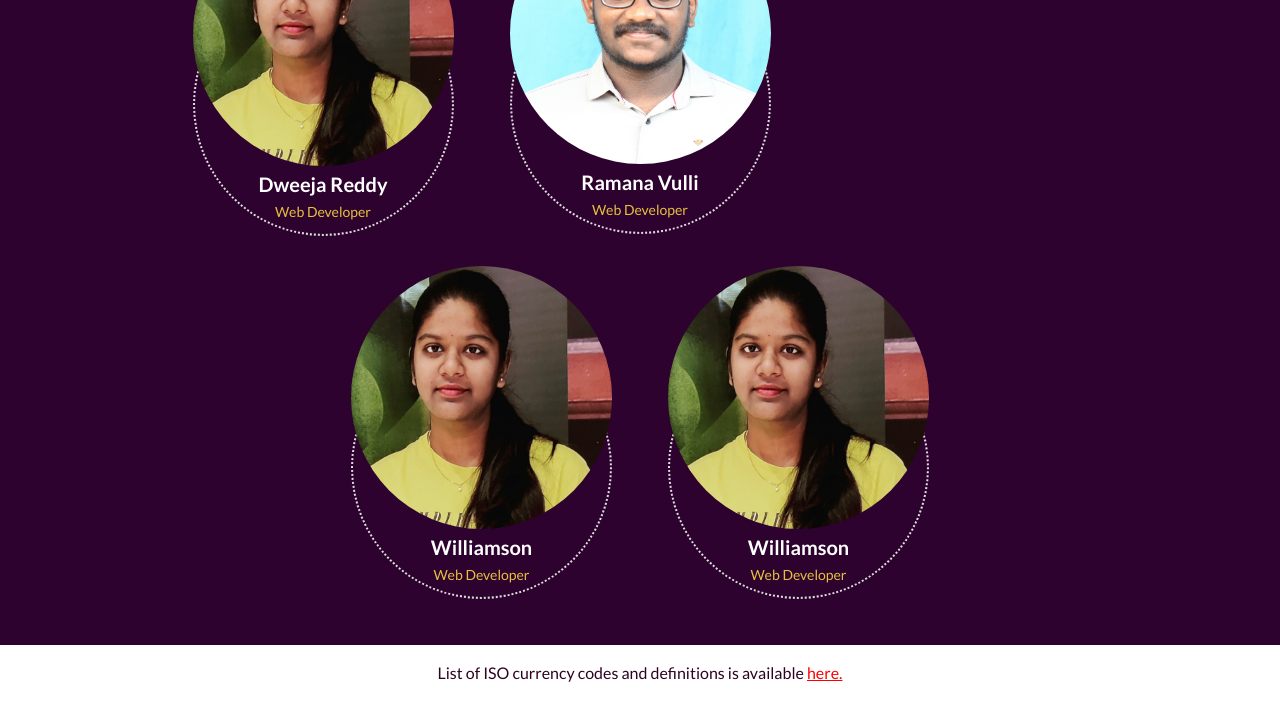
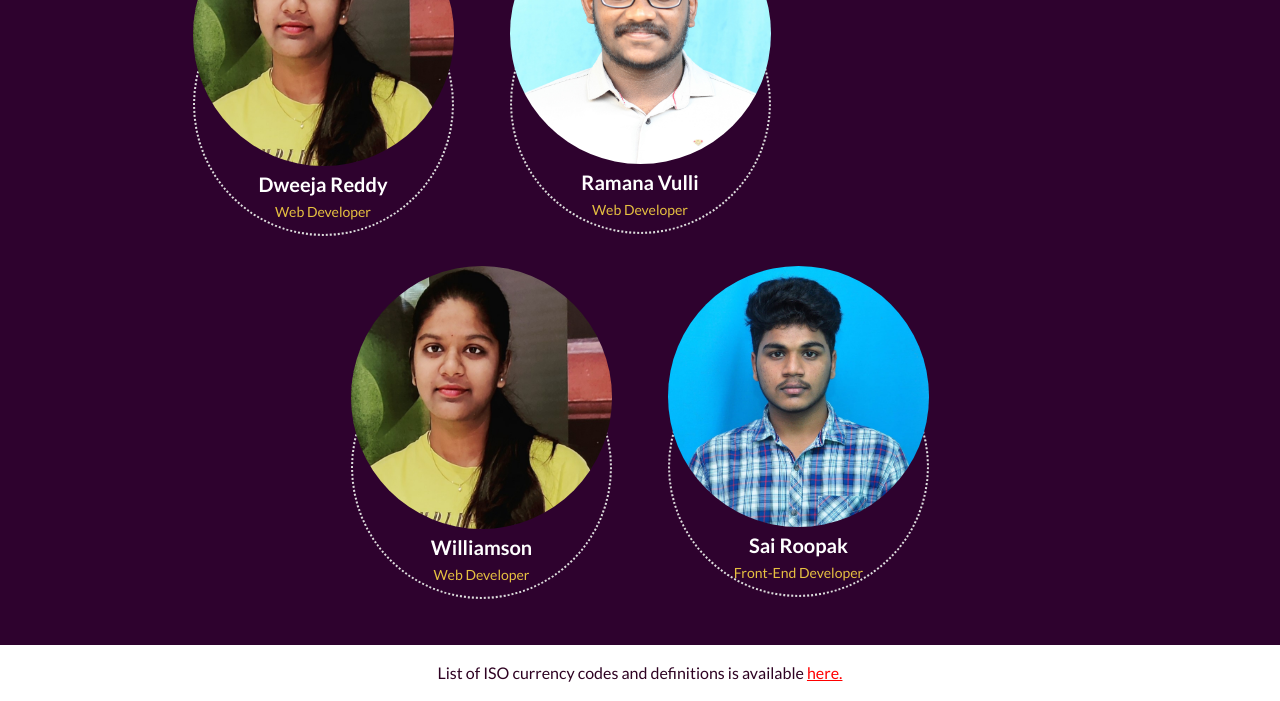
Before and after one commit to DweejaReddy/VNIT-TEAM1-fx-currency-app, a website: page main.html in a window 1280 px wide. Shown: the part 949-1650 px from the top of the page. Drawn offline with nearby package versions, Linux system fonts and the light colour scheme.

Commit message:
added contributer info

```diff
--- a/main.html
+++ b/main.html
@@ -278,16 +278,16 @@
                     <div class="col-md-3 mx-3 col-sm-6">
                         <div class="our-team">
                             <div class="pic">
-                                <img src="img/pic1.jpg">
+                                <img src="img/pic5.jpeg">
                                 <ul class="social">
-                                    <li><a href="#" class="fab fa-github"></a></li>
-                                    <li><a href="#" class="fab fa-linkedin"></a></li>
+                                    <li><a href="https://github.com/sairoopak" class="fab fa-github"></a></li>
+                                    <li><a href="https://www.linkedin.com/mwlite/in/sai-roopak-119449230" class="fab fa-linkedin"></a></li>
                                 </ul>
                             </div>
                             <div class="team-content last-pic" >
                                 <div class="team-info">
-                                    <h3 class="title">Williamson</h3>
-                                    <span class="post">Web Developer</span>
+                                    <h3 class="title">Sai Roopak</h3>
+                                    <span class="post">Front-End Developer</span>
                                 </div>
                             </div>
                         </div>
```
Also changed, not shown: public/img/pic5.jpeg (added).
